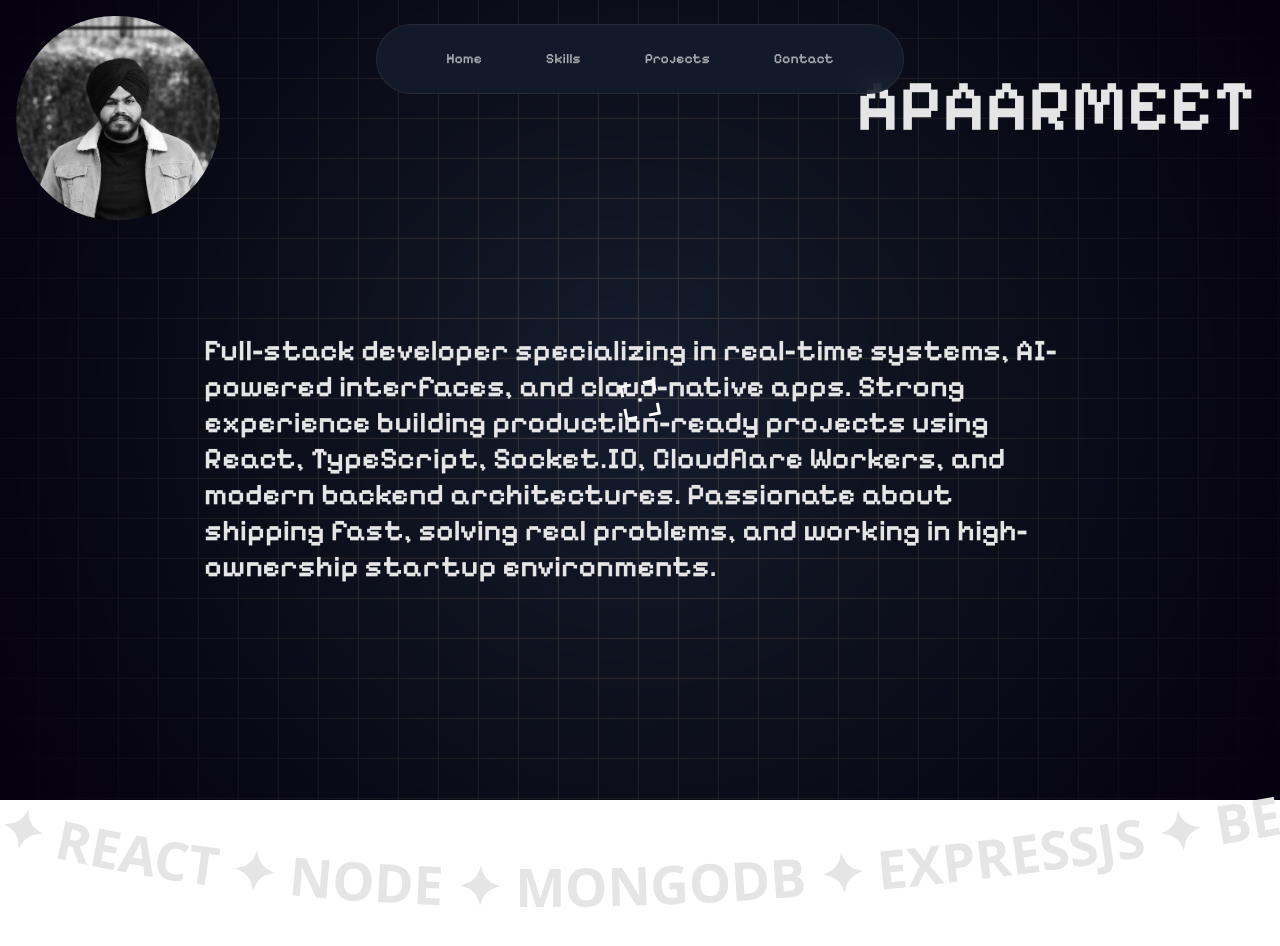
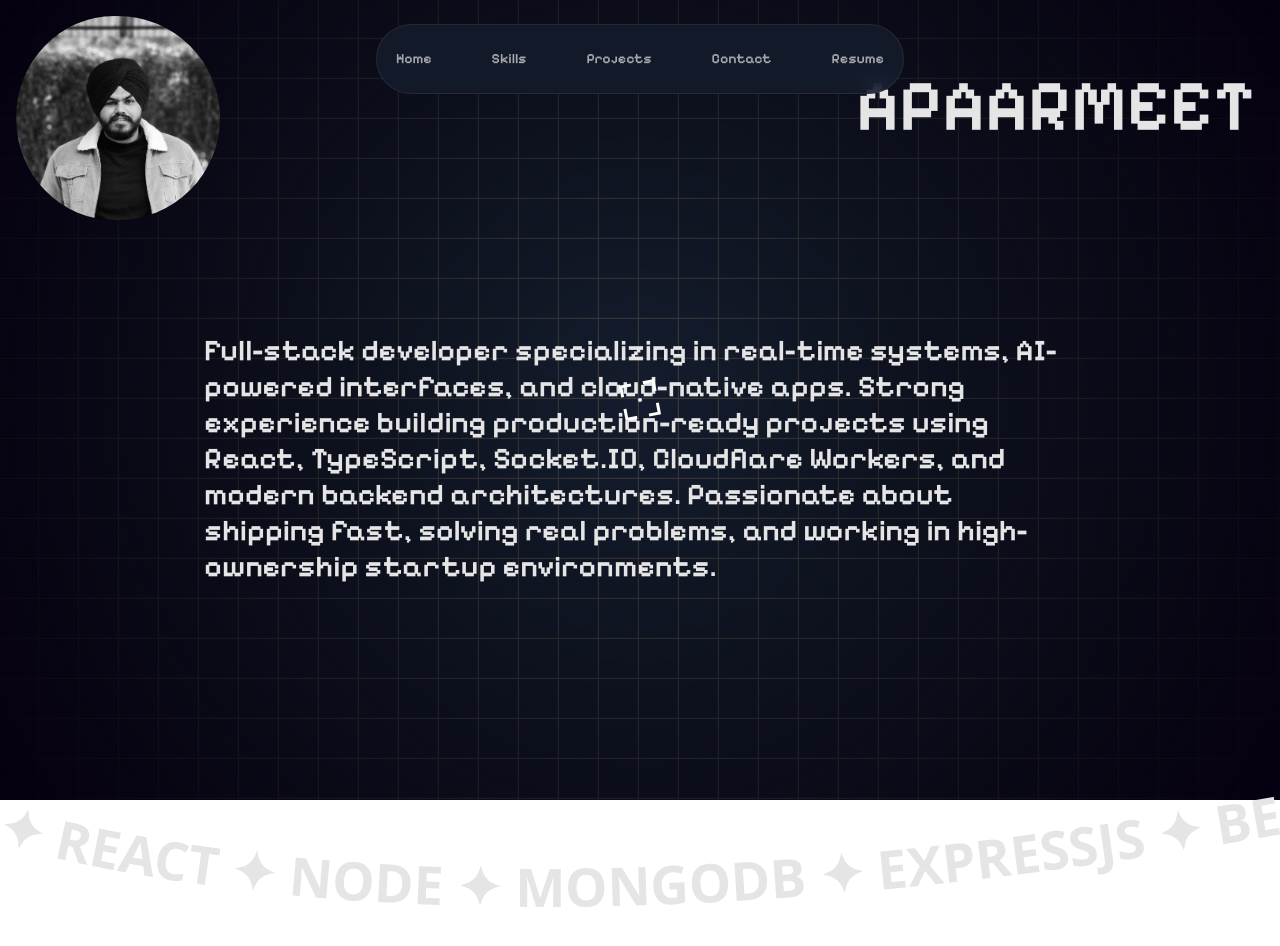
Before and after one commit to Apaarmeet/portfolio2, a React (Vite) app: page / in a window 1280 px wide. Shown: the top 946 px of the page. Built offline with nearby package versions, Linux system fonts and the light colour scheme.

Commit message:
add the resume section

```diff
--- a/src/components/Navigation.tsx
+++ b/src/components/Navigation.tsx
@@ -29,6 +29,13 @@ function Navigation() {
   }, []);
 
   const scrollToSection = (id: string) => {
+    if (id === 'resume') {
+      // Open resume in new tab - update this URL to your actual resume link
+      window.open('https://drive.google.com/file/d/1pOc5q7jtaeeiLYQFhw_23DyBk_UNZXNg/view?usp=sharing', '_blank');
+      setMobileMenuOpen(false);
+      return;
+    }
+
     const element = document.getElementById(id);
     if (element) {
       element.scrollIntoView({ behavior: 'smooth', block: 'start' });
@@ -46,13 +53,13 @@ function Navigation() {
       >
         <div className="max-w-xl mx-auto px-4 md:px-6">
           <div className={`
-            flex justify-center items-center gap-8
+            flex justify-center items-center gap-7
             border border-[#3d3d42]/50 rounded-full px-8 py-4
             bg-[#151D2E]/80 backdrop-blur-md
             transition-all duration-300 pointer-events-auto
             ${scrolled ? 'shadow-lg shadow-black/20' : ''}
           `}>
-            {['Home', 'Skills', 'Projects', 'Contact'].map((item) => (
+            {['Home', 'Skills', 'Projects', 'Contact', 'Resume'].map((item) => (
               <button
                 key={item}
                 onClick={() => scrollToSection(item.toLowerCase())}
@@ -100,7 +107,7 @@ function Navigation() {
           shadow-lg shadow-black/20
           overflow-hidden
         ">
-          {['Home', 'Skills', 'Projects', 'Contact'].map((item, index) => (
+          {['Home', 'Skills', 'Projects', 'Contact' , 'Resume'].map((item, index) => (
             <button
               key={item}
               onClick={() => scrollToSection(item.toLowerCase())}
```
